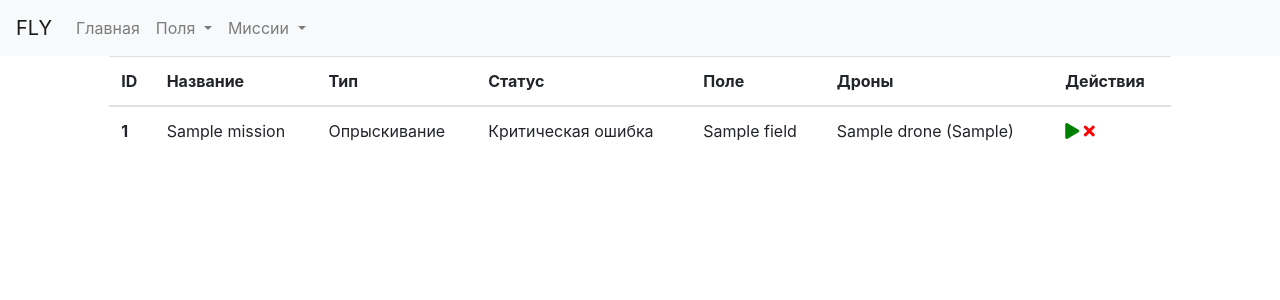
After one commit to uavkz/SwarMown, a Django app: page /list-mission/ in a window 1280 px wide. The commit adds this page. Shown: the top 300 px of the page. Run offline with Django 3.2, Linux system fonts and the light colour scheme; tables that the repository leaves empty hold one stand-in row (values such as "Sample post"); some libraries are stand-ins or nearby versions.

Commit message:
feat - simple Mission list

```diff
--- a/mainapp/models.py
+++ b/mainapp/models.py
@@ -10,6 +10,8 @@ class Field(models.Model):
     points_serialized = models.TextField() # Json Serialized [[lat, lon], [lat, lon], ...]
     road_serialized = models.TextField(default=[]) # Json Serialized [[lat, lon], [lat, lon], ...]
 
+    def __str__(self):
+        return f"{self.name}"
 
 class Mission(models.Model):
     class Meta:
@@ -43,6 +45,20 @@ class Mission(models.Model):
     drones = models.ManyToManyField('Drone', verbose_name="Дроны")
     waypoints_history = models.ManyToManyField('Waypoint', verbose_name="История", related_name="mission_obj")
 
+    def __str__(self):
+        return f"{self.name} ({self.type}) {self.status}"
+
+    @property
+    def status_verbose(self):
+        return dict(self.STATUSES)[self.status]
+
+    @property
+    def type_verbose(self):
+        return dict(self.TYPES)[self.type]
+
+    @property
+    def drones_verbose(self):
+        return ", ".join([str(d) for d in self.drones.all()])
 
 class Drone(models.Model):
     class Meta:
@@ -58,6 +74,9 @@ class Drone(models.Model):
     max_distance_no_load = models.FloatField(verbose_name="Максимальная дальность полета без доп. нагрузки")
 
     weight = models.FloatField(verbose_name="Вес дрона")
+
+    def __str__(self):
+        return f"{self.name} ({self.model})"
 
 
 class Waypoint(models.Model):
@@ -76,3 +95,6 @@ class Waypoint(models.Model):
     speed = models.FloatField(verbose_name="Скорость полета")
     acceleration = models.FloatField(verbose_name="Ускорение")
     spray_on = models.BooleanField(null=True, blank=True, verbose_name="Включено ли разбрызгивание")
+
+    def __str__(self):
+        return f"{self.mission} ({self.drone}) - {self.datetime}"
--- a/mainapp/urls.py
+++ b/mainapp/urls.py
@@ -7,5 +7,7 @@ app_name = 'mainapp'
 urlpatterns = [
     path('', MownView.as_view(), name="index"),
     path('add-field/', TemplateView.as_view(template_name="mainapp/add_field.html"), name="add_field"),
-    path('add-mission/', MissionsView.as_view(), name="add_mission"),
+
+    path('add-mission/', MissionsCreateView.as_view(), name="add_mission"),
+    path('list-mission/', MissionsListView.as_view(), name="list_mission"),
 ]
--- a/mainapp/views.py
+++ b/mainapp/views.py
@@ -2,7 +2,7 @@ import json
 
 from django.http import HttpResponseRedirect
 from django.urls import reverse_lazy
-from django.views.generic import TemplateView
+from django.views.generic import TemplateView, ListView
 
 from mainapp.models import *
 from mainapp.services_draw import *
@@ -43,7 +43,7 @@ class MownView(TemplateView):
         return context
 
 
-class MissionsView(TemplateView):
+class MissionsCreateView(TemplateView):
     template_name = "mainapp/add_mission.html"
 
     def get_context_data(self, **kwargs):
@@ -63,3 +63,8 @@ class MissionsView(TemplateView):
         )
         m.drones.add(*request.POST['drones'],)
         return HttpResponseRedirect(reverse_lazy('mainapp:add_mission'))
+
+
+class MissionsListView(ListView):
+    template_name = "mainapp/list_mission.html"
+    queryset = Mission.objects.all().order_by('-id')
--- a/templates/base.html
+++ b/templates/base.html
@@ -27,6 +27,12 @@
     <link rel="stylesheet" href="{% static 'lib/bootstrap/css/bootstrap-reboot.min.css' %}"/>
     <script src="{% static 'lib/bootstrap/js/bootstrap.bundle.min.js' %}"></script>
 
+    <style>
+        .col-centered {
+            float: none;
+            margin: 0 auto;
+        }
+    </style>
     {% block head %}{% endblock %}
 </head>
 
@@ -54,11 +60,12 @@
                     </div>
                 </li>
                 <li class="nav-item dropdown">
-                    <a class="nav-link dropdown-toggle" href="#" id="navbarDropdown" role="button"
+                    <a class="nav-link dropdown-toggle" href="#" id="navbarDropdownMission" role="button"
                        data-toggle="dropdown" aria-haspopup="true" aria-expanded="false">
                         Миссии
                     </a>
-                    <div class="dropdown-menu" aria-labelledby="navbarDropdown">
+                    <div class="dropdown-menu" aria-labelledby="navbarDropdownMission">
+                        <a class="dropdown-item" href="{% url 'mainapp:list_mission' %}">Список миссий</a>
                         <a class="dropdown-item" href="{% url 'mainapp:add_mission' %}">Добавить миссию</a>
                     </div>
                 </li>
--- /dev/null
+++ b/templates/mainapp/list_mission.html
@@ -0,0 +1,52 @@
+{% extends "base.html" %}
+
+{% load static %}
+
+{% block head %}
+{% endblock %}
+
+{% block title %}
+    Список миссий
+{% endblock %}
+
+{% block content %}
+    <div class="row">
+        <div class="col-10 col-centered">
+            <table class="table">
+                <thead>
+                <tr>
+                    <th scope="col">ID</th>
+                    <th scope="col">Название</th>
+                    <th scope="col">Тип</th>
+                    <th scope="col">Статус</th>
+                    <th scope="col">Поле</th>
+                    <th scope="col">Дроны</th>
+                    <th scope="col">Действия</th>
+                </tr>
+                </thead>
+                <tbody>
+                {% for mission in object_list %}
+                    <tr>
+                        <th scope="row">{{ mission.id }}</th>
+                        <td>{{ mission.name }}</td>
+                        <td>{{ mission.type_verbose }}</td>
+                        <td>{{ mission.status_verbose }}</td>
+                        <td>{{ mission.field }}</td>
+                        <td>{{ mission.drones_verbose }}</td>
+                        <td>
+                            <a href="#" data-toggle="tooltip" title="Запуск"><i style="color: green;" class="fas fa-play"></i></a>
+                            <a href="#" data-toggle="tooltip" title="Удалить"><i style="color: red;" class="fas fa-times"></i></a>
+                        </td>
+                    </tr>
+                {% endfor %}
+                </tbody>
+            </table>
+        </div>
+    </div>
+{% endblock %}
+
+{% block foot %}
+    <script>
+        $('[data-toggle="tooltip"]').tooltip()
+    </script>
+{% endblock %}
```
